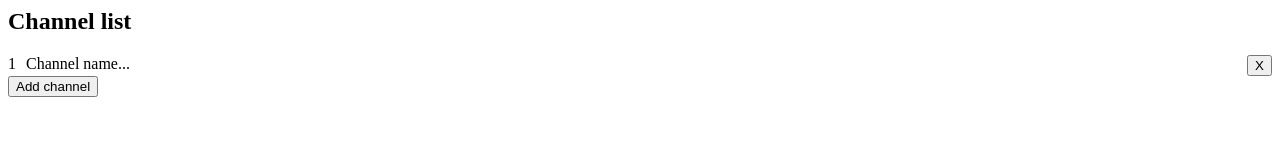
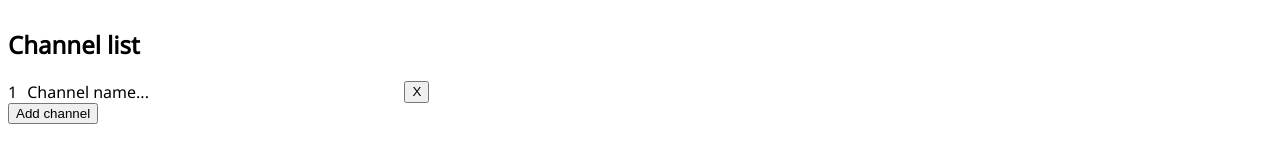
Before and after one commit to ArselMuginov/multistream, a plain HTML site: page index.html in a window 1280 px wide. Both pictures are taken after a click on the button "Add channel". Drawn offline with Linux system fonts and the light colour scheme.

Commit message:
Add font, 12-span grid, wrap channel name

```diff
--- a/index.html
+++ b/index.html
@@ -1,8 +1,12 @@
 <html>
+
 <head>
   <title>Multistream</title>
+  <link rel="preconnect" href="https://fonts.gstatic.com">
+  <link href="https://fonts.googleapis.com/css2?family=Noto+Sans&display=swap" rel="stylesheet">
   <link rel="stylesheet" href="style.css">
 </head>
+
 <body>
   <main>
     <section id="ch-container">
@@ -15,4 +19,5 @@
   </main>
   <script src="script.js"></script>
 </body>
+
 </html>
--- a/style.css
+++ b/style.css
@@ -1,3 +1,19 @@
+/* Font */
+html {
+    font-family: 'Noto Sans', sans-serif;
+}
+body {
+    font-family: inherit;
+}
+/* 12-Span Grid */
+main {
+    display: grid;
+    grid-template-columns: repeat(12, 1fr);
+}
+#ch-container {
+    grid-column: 1 / span 4;
+}
+/* Channel List */
 .ch-list {
     display: grid;
     grid-template-columns: min-content auto min-content;
@@ -5,15 +21,14 @@
 }
 .ch-num {
     grid-column: 1;
-    grid-row: auto;
 }
 .ch-edit {
     grid-column: 2;
-    grid-row: auto;
+    white-space: nowrap;
+    overflow: hidden;
 }
 .ch-remove {
     grid-column: 3;
-    grid-row: auto;
 }
 .ch-edit:empty::before {
     content: 'Channel name...';
```
